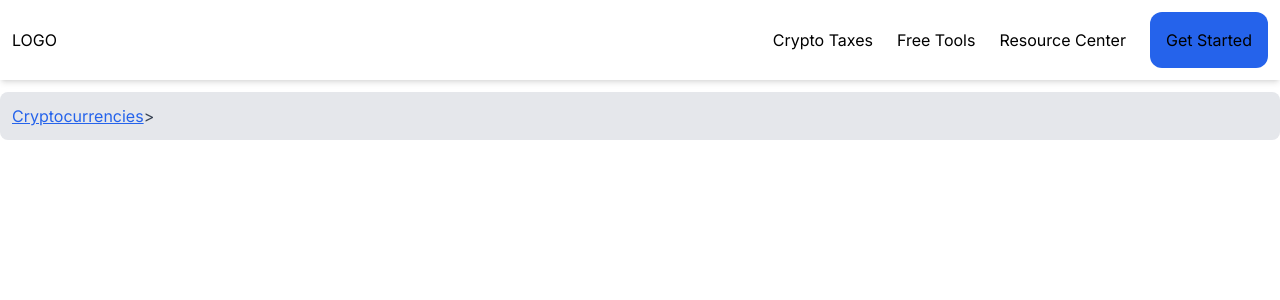
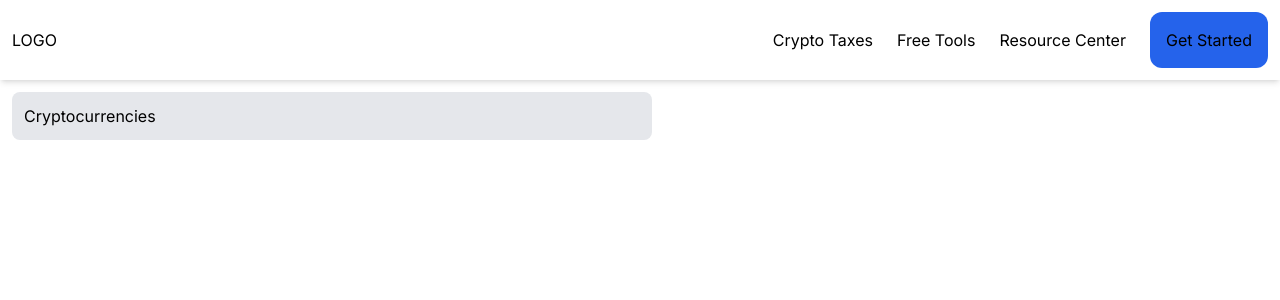
Before and after one commit to AtarioPZ/CryptoCoin, a Next.js app: page /Homepage/Coins/SubHeader in a window 1280 px wide. Shown: the top 300 px of the page. Built offline with nearby package versions, Linux system fonts and the light colour scheme.

Commit message:
subheader

```diff
--- a/app/Homepage/Coins/SubHeader/page.tsx
+++ b/app/Homepage/Coins/SubHeader/page.tsx
@@ -1,20 +1,15 @@
 import Link from "next/link";
-import type { CoinDetails } from "@/utils/interface";
 
-interface SubHeaderProps {
-    coinName: string;
+const SubHeader = () => {
+    return (
+        <section className="w-[50%] bg-gray-200 p-3 my-3 rounded-lg mx-3">
+            <div>
+                <Link href='/'>
+                    Cryptocurrencies
+                </Link>
+            </div>
+        </section>
+    );
 }
 
-const SubHeader = ({ coinName }: SubHeaderProps) => {
-    return (
-        <section className="bg-gray-200 p-3 my-3 rounded-lg flex items-center">
-
-            <Link href="/" className="text-blue-600 underline">
-                Cryptocurrencies
-            </Link>
-            <span className="text-gray-700">{" > "} {coinName}</span>
-        </section>
-    );
-};
-
 export default SubHeader;
--- a/app/Homepage/page.tsx
+++ b/app/Homepage/page.tsx
@@ -1,3 +1,4 @@
+import SubHeader from "./Coins/SubHeader/page";
 import TopCoins from "./TopCoins";
 import Trending from "./Trending";
 import Search from "@/components/Search";
@@ -6,6 +7,7 @@ const HomePage = () => {
     return (
         <section>
             <div className="md:mx-20">
+                <SubHeader />
                 <div className="flex flex-col lg:flex-row justify-between items-start">
                     <div className="order-2 lg:order-1 w-full lg:w-1/2">
                         <TopCoins />
--- a/app/cryptocurrencies/[coin]/page.tsx
+++ b/app/cryptocurrencies/[coin]/page.tsx
@@ -23,8 +23,8 @@ export default async function Page({ params }: PageProps) {
     return (
         <section className="md:w-4/5">
             {coinDetails ? (
-                <div>
-                    {/* <SubHeader coinName={coinName} /> */}
+                <div className="md:mx-20">
+                    <SubHeader />
                     <div className="bg-white drop-shadow-lg rounded-lg p-8 h-fit w-full">
                         <HeroCoin coinDetails={coinDetails} />
                     </div>
```
